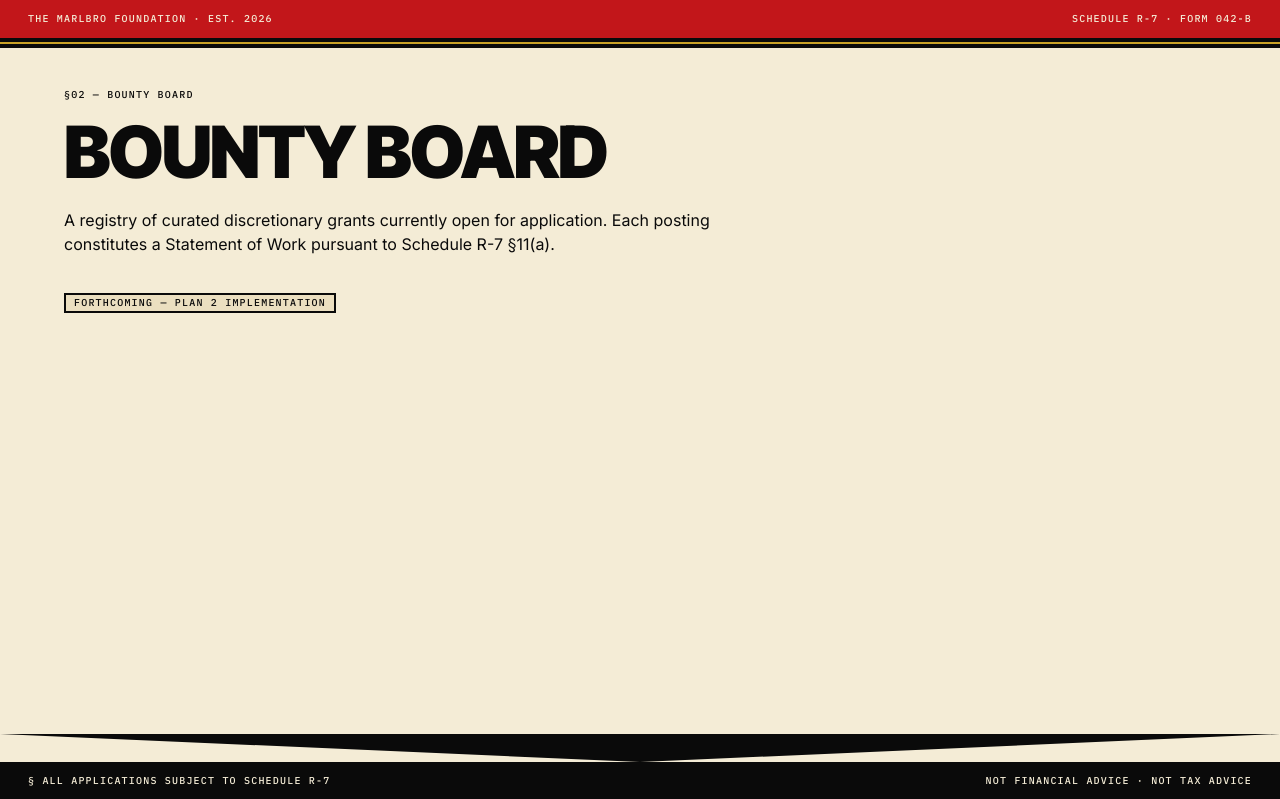
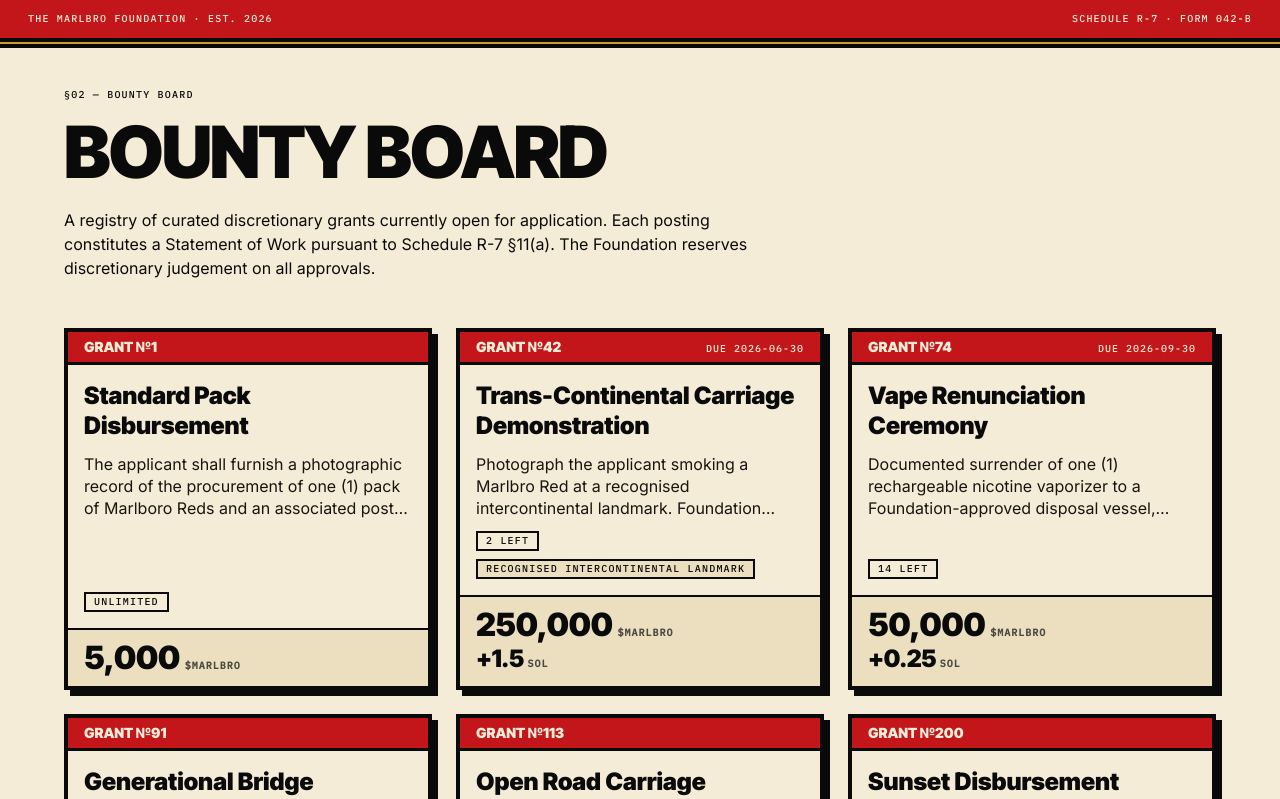
Before and after one commit to valtoosh/Malbro, a Next.js app: page /bounties in a window 1280 px wide. Shown: the top 799 px of the page. Built offline with nearby package versions, Linux system fonts and the light colour scheme.

Commit message:
feat(bounties): render bounty grid from sample data

```diff
--- a/app/bounties/page.tsx
+++ b/app/bounties/page.tsx
@@ -1,22 +1,29 @@
 // app/bounties/page.tsx
 import { PageShell } from '@/components/layout/PageShell';
-import { Tag } from '@/components/ui/Tag';
+import { BountyCard } from '@/components/ui/BountyCard';
+import { SAMPLE_BOUNTIES } from '@/lib/sampleData';
 
 export const metadata = { title: 'Bounty Board' };
 
 export default function BountiesPage() {
   return (
     <PageShell schedule="Schedule R-7 · Form 042-B">
+      <header className="mb-12">
         <p className="font-mono text-eyebrow uppercase mb-4">§02 — BOUNTY BOARD</p>
         <h1 className="font-display font-black text-h1 lg:text-d2 leading-[1.0] tracking-[-0.03em]">
           BOUNTY BOARD
         </h1>
         <p className="text-bodyL mt-5 max-w-[720px]">
           A registry of curated discretionary grants currently open for application. Each posting
-        constitutes a Statement of Work pursuant to Schedule R-7 §11(a).
+          constitutes a Statement of Work pursuant to Schedule R-7 §11(a). The Foundation
+          reserves discretionary judgement on all approvals.
         </p>
-      <div className="mt-8">
-        <Tag variant="muted">FORTHCOMING — PLAN 2 IMPLEMENTATION</Tag>
+      </header>
+
+      <div className="grid grid-cols-1 md:grid-cols-2 lg:grid-cols-3 gap-6">
+        {SAMPLE_BOUNTIES.map((bounty) => (
+          <BountyCard key={bounty.id} bounty={bounty} />
+        ))}
       </div>
     </PageShell>
   );
```
Lines whose indentation alone changed are shown as unchanged.
